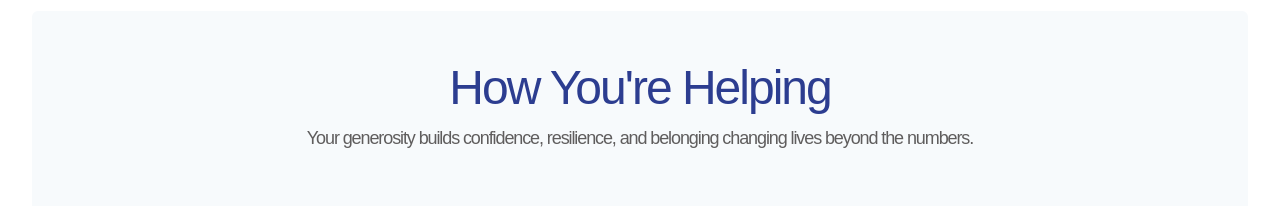
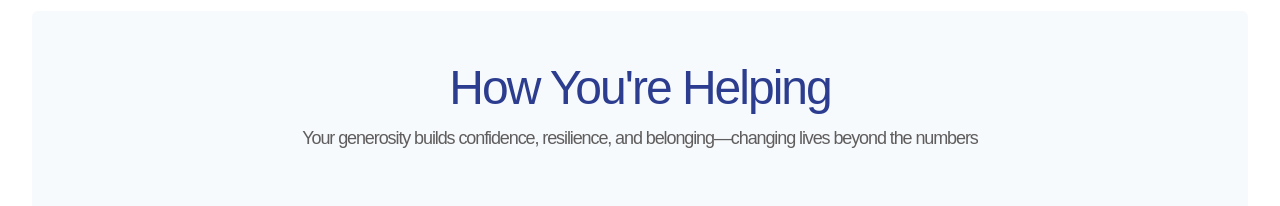
Before and after one commit to annushapervez/the-safety-net-project, a Next.js app: page / in a window 1280 px wide. Shown: the part 1260-1466 px from the top of the page. Built offline with nearby package versions, Linux system fonts and the light colour scheme; a web font is replaced by a local one.

Commit message:
punctuation

```diff
--- a/app/components/main.js
+++ b/app/components/main.js
@@ -165,7 +165,7 @@ const MainContent = () => {
             How You're Helping
           </Heading>
           <Text fontSize="lg" fontFamily="Open Sauce One, sans-serif" fontWeight="400" color="#5F5D5D" letterSpacing="-1.1px"  mb={14} textAlign="center">
-          Your generosity builds confidence, resilience, and belonging changing lives beyond the numbers.          </Text>
+          Your generosity builds confidence, resilience, and belonging—changing lives beyond the numbers          </Text>
           <SimpleGrid columns={[1, 2, 3]} spacing={10}>
             <Stat textAlign="center">
               <Box display="flex" justifyContent="center" alignItems="center">
```
